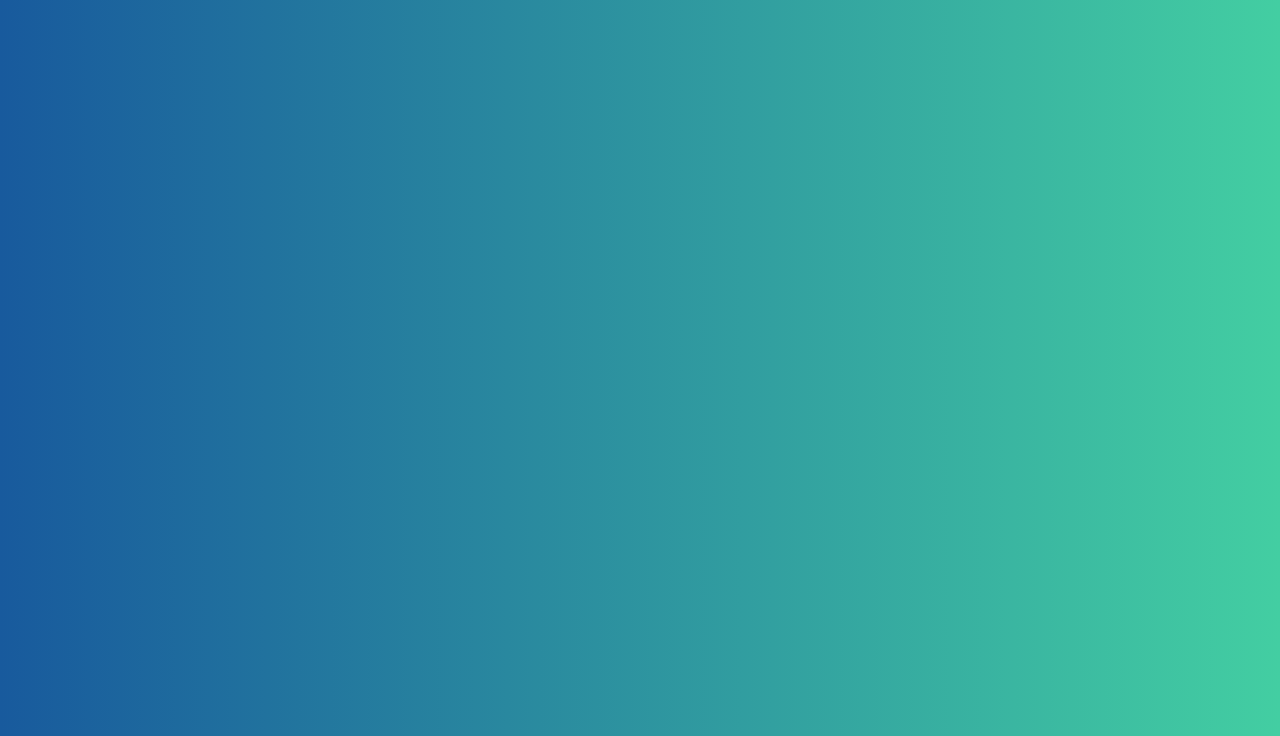
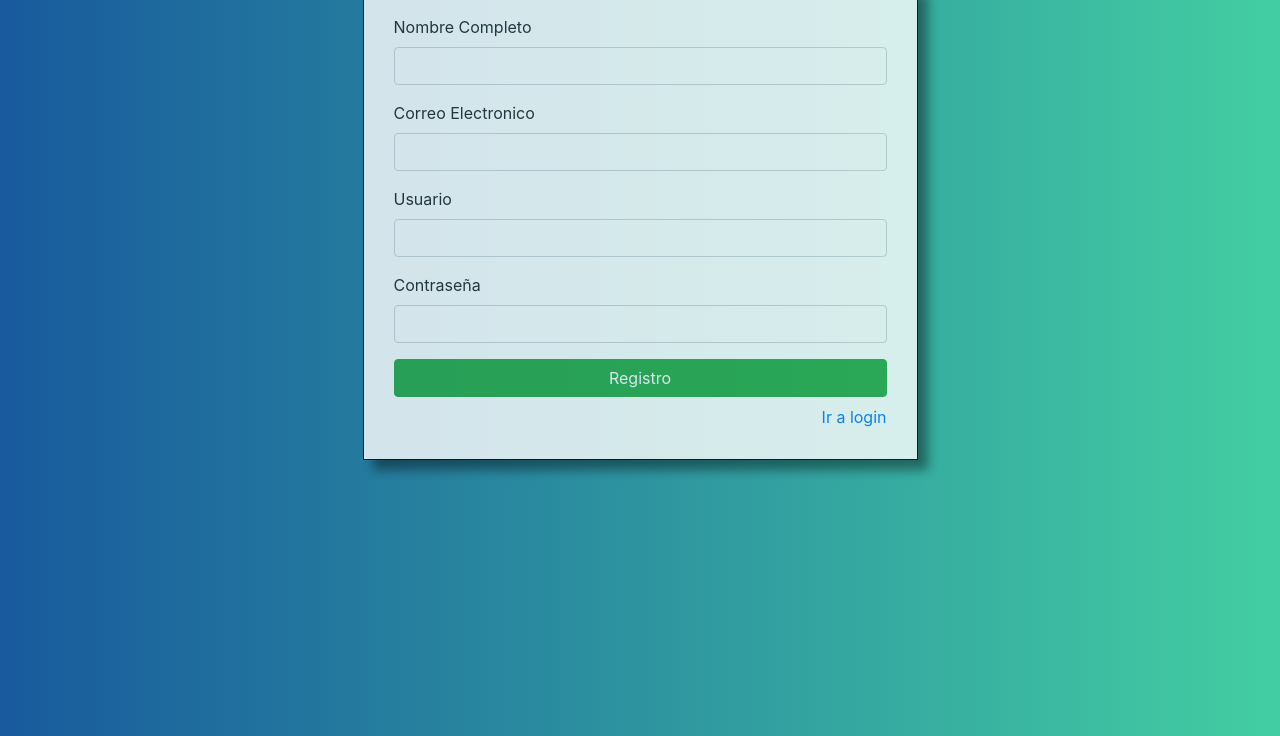
Before and after one commit to Daniel-Fernandez-Guarneros/LoginRegistroJS, a plain HTML site: page registro.html in a window 1280 px wide. Shown: the part 64-800 px from the top of the page. Drawn offline with Linux system fonts and the light colour scheme.

Commit message:
04_Completando Diseños

```diff
--- a/css/estilos.css
+++ b/css/estilos.css
@@ -2,7 +2,7 @@ body {
     background: linear-gradient(to right, #185a9d, #43cea2);
 }
 
-#login {
+#login, #registro {
     width: 50%;
     border: 1px solid black;
     border-radius: 10 px;
@@ -12,3 +12,7 @@ body {
     opacity: .8;
     box-shadow: 10px 10px 10px 0px rgba(0,0,0,.5);
 }
+
+#link {
+    text-align: right;
+}
--- a/registro.html
+++ b/registro.html
@@ -8,6 +8,31 @@
     <link rel="stylesheet" href="css/estilos.css">
 </head>
 <body>
-    <h1>Bienvenidos a mi Registro</h1>
+    <div class="container mt-5">
+        <div id="registro">
+            <form action="">
+                <div class="form-group">
+                    <label for="name">Nombre Completo</label>
+                    <input type="text" id="name" class="form-control">
+                </div>
+                <div class="form-group">
+                    <label for="email">Correo Electronico</label>
+                    <input type="email" id="email" class="form-control">
+                </div>
+                <div class="form-group">
+                    <label for="user">Usuario</label>
+                    <input type="text" id="user" class="form-control">
+                </div>
+                <div class="form-group">
+                    <label for="pass">Contraseña</label>
+                    <input type="password" id="pass" class="form-control">
+                </div>
+                <input type="submit" value="Registro" class="btn btn-success btn-block">
+            </form>
+            <div id="link" class="mt-2">
+                <a href="./index.html">Ir a login</a>
+            </div>
+        </div>
+    </div>
 </body>
 </html>
```
Also changed, not shown: index.html (+3 -0 lines), inicio.html (+5 -1 lines).
